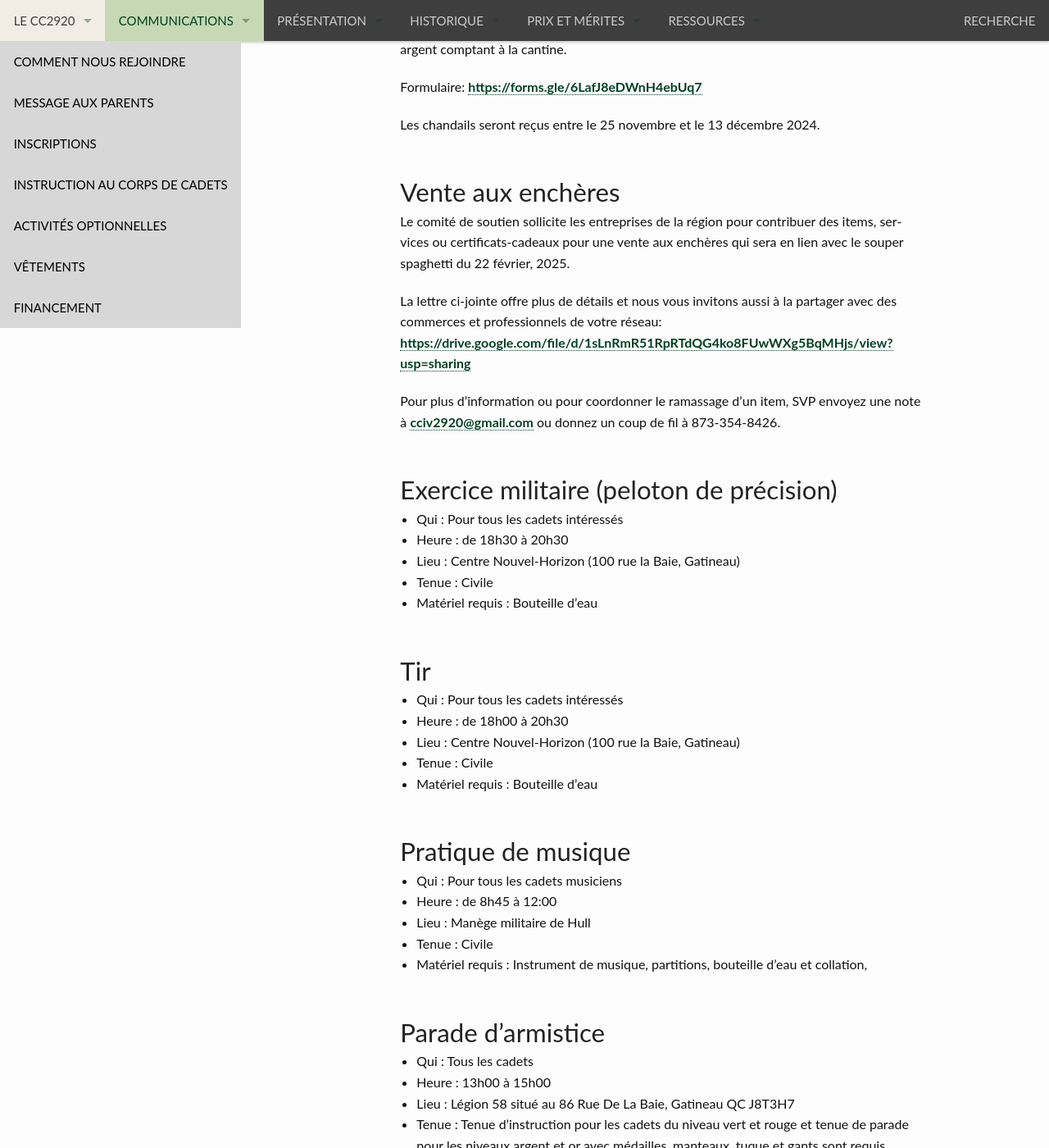
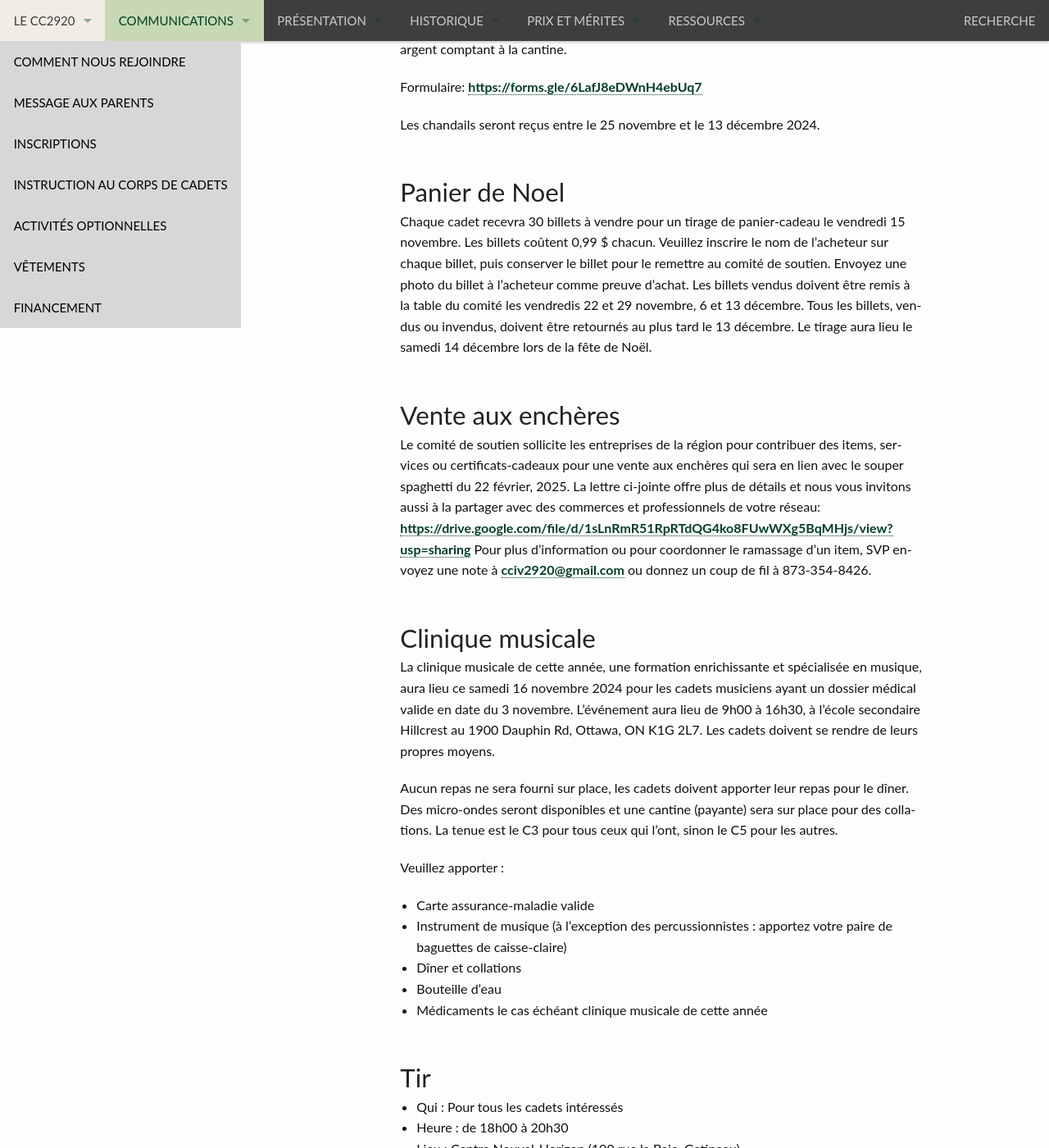
Before and after one commit to CC2920/web, a Jekyll site: the page built from _communications/messages.md, in a window 1280 px wide and 1400 px high, scrolled down 1057 px. Shown: the whole window at 82% size. Built offline with Jekyll 4.4.1, drawn with Linux system fonts in a browser that asks for light colours; some of the changed text lies outside the part shown.

Commit message:
Message semaine du 10 novembre

```diff
--- a/_communications/messages.md
+++ b/_communications/messages.md
@@ -5,26 +5,26 @@
 
 ## Soirée d'instruction
 
-- **Date** : 8 novembre 2024 de 18h30 à 21h15
+- **Date** : 15 novembre 2024 de 18h30 à 21h15
 - **Tenue** :
-  - **Niveau Vert** : Tenue d'instruction  (C5)
-  - **Niveau Rouge** : Tenue d'instruction  (C5)
-  - **Niveau Argent** : Tenue d'instruction  (C5)
-  - **Niveau Or** : Tenue d'instruction  (C5)
-  - **Cadets séniors et position sur parade** : Tenue d'instruction  (C5)
+  - **Niveau Vert** : Tenue de sport avec gilet du corps de cadets
+  - **Niveau Rouge** : Tenue de sport avec gilet du corps de cadets
+  - **Niveau Argent** : Tenue de sport avec gilet du corps de cadets
+  - **Niveau Or** : Tenue de sport avec gilet du corps de cadets
+  - **Cadets séniors et position sur parade** :  Tenue de sport avec gilet du corps de cadets
 - **Lieu** : 52 St-Rosaire
-- **Note supplémentaires** : Apportez vos instrument de musique
+- **Note supplémentaires** : Ne pas apporter votre instrument de musique
 
 
 ## Activités à venir
 
-- **4 novembre** : Pratique de tir
-- **6 novembre** : Pratique du peloton de précision
-- **8 novembre** : Soirée d'instruction
-- **10 novembre** : Parade d'armistice
-- **10 novembre**: Pratique de musique
+- **10 novembre** : Pratique de musique
 - **11 novembre** : Pratique de tir
 - **13 novembre** : Pratique du peloton de précision
+- **15 novembre** : Soirée de sport NECPC
+- **15 novembre** : Remise des billets pour le panier de noel
+- **16 novembre** : Clinique musicale (voir informations plus bas)
+- **23 novembre** : Atelier du programme de leadership avancé pour les cadets inscrits
 
 ## Coton Ouaté
 
@@ -34,27 +34,45 @@
 
 Les chandails seront reçus entre le 25 novembre et le 13 décembre 2024.
 
+## Panier de Noel
+
+Chaque cadet recevra 30 billets à vendre pour un tirage de panier-cadeau le vendredi 15 novembre. Les billets coûtent 0,99 $ chacun. Veuillez inscrire le nom de l’acheteur sur chaque billet, puis conserver le billet pour le remettre au comité de soutien. Envoyez une photo du billet à l'acheteur comme preuve d'achat. Les billets vendus doivent être remis à la table du comité les vendredis 22 et 29 novembre, 6 et 13 décembre. Tous les billets, vendus ou invendus, doivent être retournés au plus tard le 13 décembre. Le tirage aura lieu le samedi 14 décembre lors de la fête de Noël.
+
 ## Vente aux enchères
 
 Le comité de soutien sollicite les entreprises de la région pour contribuer des items, services ou certificats-cadeaux pour une vente aux enchères qui sera en lien avec le souper spaghetti du 22 février, 2025.
-
 La lettre ci-jointe offre plus de détails et nous vous invitons aussi à la partager avec des commerces et professionnels de votre réseau:  <https://drive.google.com/file/d/1sLnRmR51RpRTdQG4ko8FUwWXg5BqMHjs/view?usp=sharing>
-
 Pour plus d’information ou pour coordonner le ramassage d’un item, SVP envoyez une note à <cciv2920@gmail.com> ou donnez un coup de fil à 873-354-8426.
 
+## Clinique musicale
+
+La clinique musicale de cette année, une formation enrichissante et spécialisée en musique, aura lieu ce samedi 16 novembre 2024 pour les cadets musiciens ayant un dossier médical valide en date du 3 novembre.
+L'événement aura lieu de 9h00 à 16h30, à l'école secondaire Hillcrest au 1900 Dauphin Rd, Ottawa, ON K1G 2L7. Les cadets doivent se rendre de leurs propres moyens.
+
+Aucun repas ne sera fourni sur place, les cadets doivent apporter leur repas pour le dîner. Des micro-ondes seront disponibles et une cantine (payante) sera sur place pour des collations.
+La tenue est le C3 pour tous ceux qui l'ont, sinon le C5 pour les autres.
+
+Veuillez apporter :
+ - Carte assurance-maladie valide
+ - Instrument de musique (à l'exception des percussionnistes : apportez votre paire de baguettes de caisse-claire)
+ - Dîner et collations
+ - Bouteille d'eau
+ - Médicaments le cas échéant
+ clinique musicale de cette année
+
+
+## Tir
+
+- Qui : Pour tous les cadets intéressés
+- Heure : de 18h00 à 20h30
+- Lieu : Centre Nouvel-Horizon (100 rue la Baie, Gatineau)
+- Tenue : Civile
+- Matériel requis : Bouteille d'eau
 
 ## Exercice militaire (peloton de précision)
 
 - Qui :  Pour tous les cadets intéressés
 - Heure : de 18h30 à 20h30
-- Lieu : Centre Nouvel-Horizon (100 rue la Baie, Gatineau)
-- Tenue : Civile
-- Matériel requis : Bouteille d'eau
-
-## Tir
-
-- Qui : Pour tous les cadets intéressés
-- Heure : de 18h00 à 20h30
 - Lieu : Centre Nouvel-Horizon (100 rue la Baie, Gatineau)
 - Tenue : Civile
 - Matériel requis : Bouteille d'eau
@@ -67,13 +85,7 @@
 - Tenue : Civile
 - Matériel requis : Instrument de musique, partitions, bouteille d'eau et collation,
 
-## Parade d'armistice
 
-- Qui : Tous les cadets
-- Heure : 13h00 à 15h00
-- Lieu : Légion 58 situé au 86 Rue De La Baie, Gatineau QC J8T3H7
-- Tenue : Tenue d'instruction pour les cadets du niveau vert et rouge et tenue de parade pour les niveaux argent et or avec médailles, manteaux, tuque et gants sont requis
-- Détails : Nous partirons de la légion pour se rendre au monument et reviendrons a la légion en parade
 
 ## Absence
 
```
